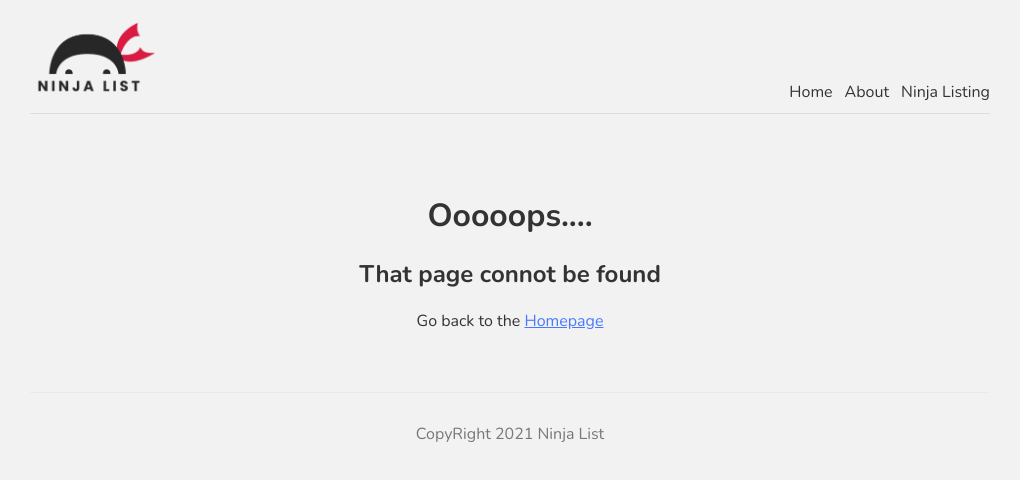
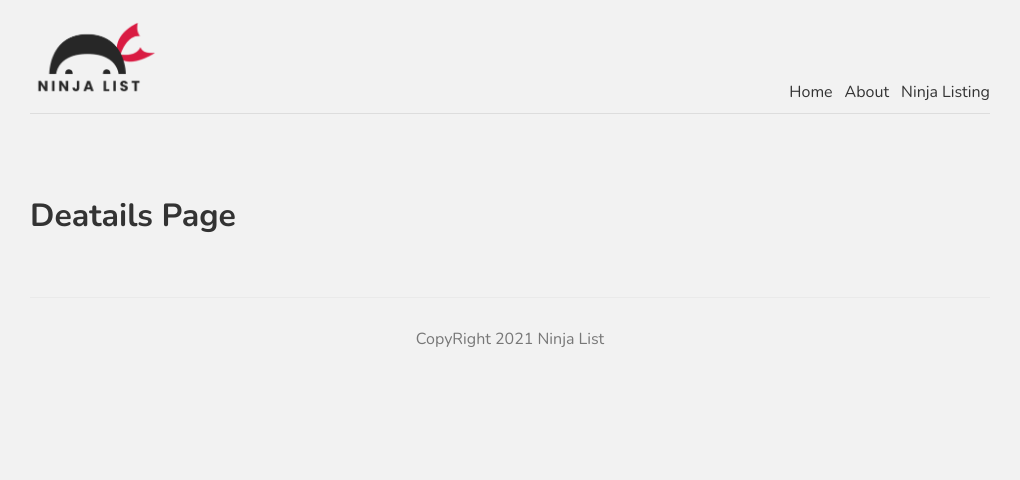
Before and after one commit to RuFrontEnd/next-research, a Next.js app in the folder net-ninja-tutorial/: page /ninjas/1 in a window 1280 px wide. Before the commit this address had no page. Shown: the top 480 px of the page, without its empty margins (130-1150 px from the left). Built offline with nearby package versions, Linux system fonts and the light colour scheme.

Commit message:
新增 dynamic route

```diff
--- /dev/null
+++ b/net-ninja-tutorial/pages/ninjas/[id].js
@@ -0,0 +1,9 @@
+const Details = () => {
+  return (
+    <div>
+      <h1>Deatails Page</h1>
+    </div>
+  );
+};
+
+export default Details;
--- a/net-ninja-tutorial/pages/ninjas/index.js
+++ b/net-ninja-tutorial/pages/ninjas/index.js
@@ -1,5 +1,6 @@
 // route => /ninjas
 import styles from "@/styles/Ninjas.module.css";
+import Link from "next/link";
 
 export const getStaticProps = async () => {
   const res = await fetch("https://jsonplaceholder.typicode.com/users");
@@ -16,11 +17,11 @@
     <div>
       <h1>hi All Ninjas</h1>
       {props.ninjas.map((ninja) => (
-        <div key={ninja.id}>
+        <Link href={"/ninjas/" + ninja.id} key={ninja.id}>
           <a className={styles.single}>
             <h3>{ninja.name}</h3>
           </a>
-        </div>
+        </Link>
       ))}
     </div>
   );
```
